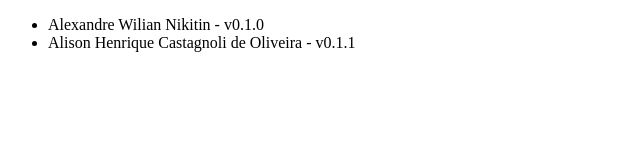
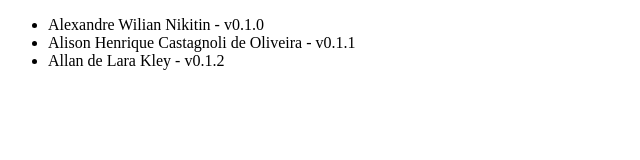
Before and after one commit to profmarlos/cursosenaiprova, a plain HTML site: page index.html in a window 1280 px wide. Shown: the whole page, without its empty margins (0-640 px from the left). Drawn offline with Linux system fonts and the light colour scheme.

Commit message:
adicionando Allan Kley

```diff
--- a/index.html
+++ b/index.html
@@ -8,6 +8,7 @@
     <ul>
         <li>Alexandre Wilian Nikitin - v0.1.0</li>
         <li>Alison Henrique Castagnoli de Oliveira - v0.1.1</li>
+        <li>Allan de Lara Kley - v0.1.2</li>
     </ul>
 </body>
 </html>
```
